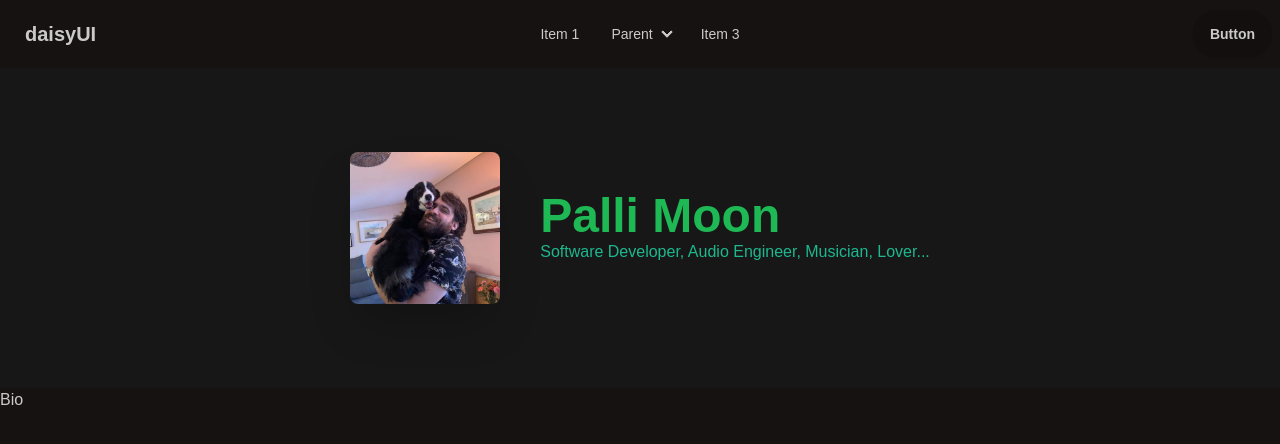
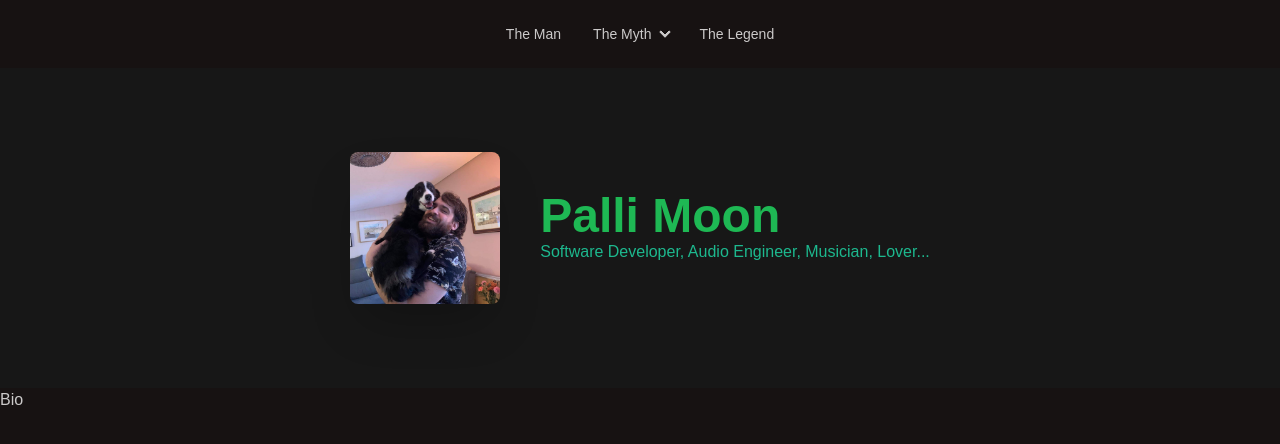
Before and after one commit to Palli-Moon/portfolio, a Next.js app: page / in a window 1280 px wide. Shown: the top 444 px of the page. Built offline with nearby package versions, Linux system fonts and the light colour scheme.

Commit message:
Adjust navbar

```diff
--- a/src/components/ui/navbar.tsx
+++ b/src/components/ui/navbar.tsx
@@ -1,43 +1,15 @@
 export default function Navbar() {
   return (
     <div className='navbar bg-base-100'>
-      <div className='navbar-start'>
-        <div className='dropdown'>
-          <div tabIndex={0} role='button' className='btn btn-ghost lg:hidden'>
-            <svg xmlns='http://www.w3.org/2000/svg' className='h-5 w-5' fill='none' viewBox='0 0 24 24' stroke='currentColor'>
-              <path strokeLinecap='round' strokeLinejoin='round' strokeWidth='2' d='M4 6h16M4 12h8m-8 6h16' />
-            </svg>
-          </div>
-          <ul tabIndex={0} className='menu menu-sm dropdown-content bg-base-100 rounded-box z-[1] mt-3 w-52 p-2 shadow'>
-            <li>
-              <a>Item 1</a>
-            </li>
-            <li>
-              <a>Parent</a>
-              <ul className='p-2'>
-                <li>
-                  <a>Submenu 1</a>
-                </li>
-                <li>
-                  <a>Submenu 2</a>
-                </li>
-              </ul>
-            </li>
-            <li>
-              <a>Item 3</a>
-            </li>
-          </ul>
-        </div>
-        <a className='btn btn-ghost text-xl'>daisyUI</a>
-      </div>
-      <div className='navbar-center hidden lg:flex'>
+      <div className='navbar-start'></div>
+      <div className='navbar-center'>
         <ul className='menu menu-horizontal px-1'>
           <li>
-            <a>Item 1</a>
+            <a>The Man</a>
           </li>
           <li>
             <details>
-              <summary>Parent</summary>
+              <summary>The Myth</summary>
               <ul className='p-2'>
                 <li>
                   <a>Submenu 1</a>
@@ -49,13 +21,11 @@ export default function Navbar() {
             </details>
           </li>
           <li>
-            <a>Item 3</a>
+            <a>The Legend</a>
           </li>
         </ul>
       </div>
-      <div className='navbar-end'>
-        <a className='btn'>Button</a>
-      </div>
+      <div className='navbar-end'></div>
     </div>
   );
 }
```
